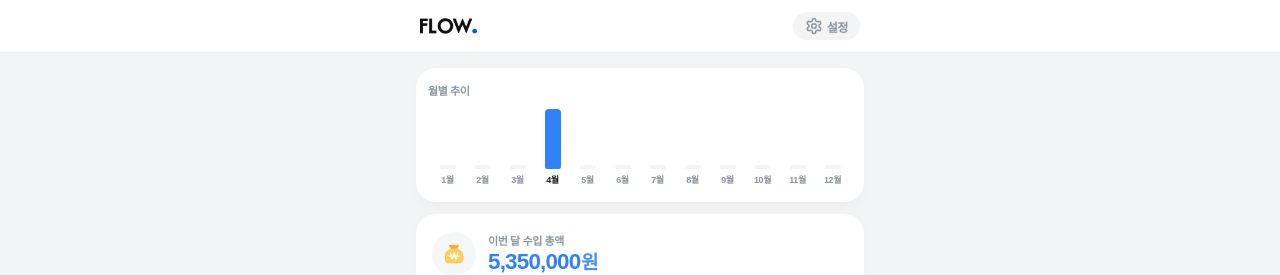
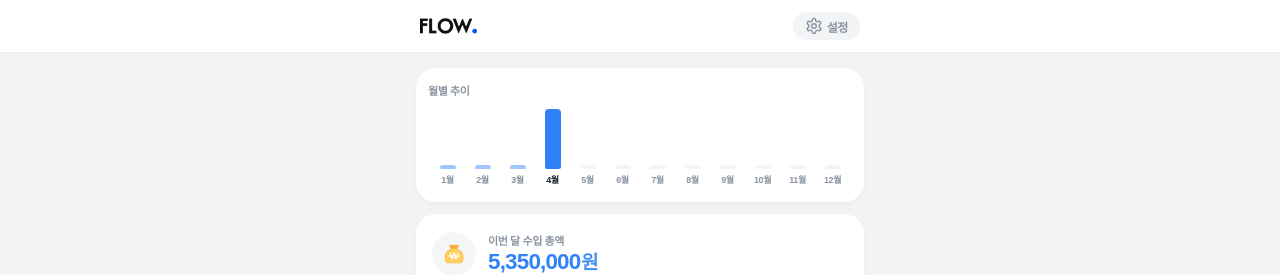
Before and after one commit to cathy-park/flow, a React (Vite) app: page / in a window 1280 px wide. Both pictures are taken after a click on the button "수입". Shown: the top 275 px of the page. Built offline with nearby package versions, Linux system fonts and the light colour scheme; a web font is replaced by a local one.

Commit message:
UI: Adjust graph colors for past months and resize tax icon

```diff
--- a/src/App.jsx
+++ b/src/App.jsx
@@ -118,7 +118,7 @@ function HomeSummaryRow({ icon, label, amount, color, subText, onClick }) {
   return (
     <div className="summary-row" onClick={onClick}>
       <div className="summary-icon-box">
-        {icon.startsWith('http') || icon.startsWith('/') ? <img src={icon} alt="" className="summary-icon-img" /> : <span className="summary-emoji">{icon}</span>}
+        {icon.startsWith('http') || icon.startsWith('/') ? <img src={icon} alt="" className={`summary-icon-img ${icon.includes('tax') ? 'tax-icon' : ''}`} /> : <span className="summary-emoji">{icon}</span>}
       </div>
       <div className="summary-text-stack">
         <div className="summary-header">
@@ -184,7 +184,13 @@ function MonthlyYearlyGraph({ data, currentMonth, type }) {
                 <motion.div
                   initial={{ height: 0 }}
                   animate={{ height: `${height}px` }}
-                  className={`graph-bar ${isActive ? (type === 'card' ? 'active-card' : (type === 'tax' ? 'active-tax' : 'active')) : ''}`}
+                  className={`graph-bar ${
+                    isActive
+                      ? (type === 'card' ? 'active-card' : (type === 'tax' ? 'active-tax' : 'active'))
+                      : (month < currentMonth
+                          ? (type === 'card' ? 'past-card' : (type === 'tax' ? 'past-tax' : 'past'))
+                          : '')
+                  }`}
                 />
               </div>
               <span className={`graph-month-label ${isActive ? 'active' : ''}`}>{month}월</span>
@@ -290,7 +296,7 @@ function DetailTab({ title, total, items, viewDate, navigateMonth, onAdd, onEdit
       <div className="toss-card summary-card-v2">
         <div className="detail-total-section">
           <div className="summary-icon-box" style={{ width: '44px', height: '44px' }}>
-            <img src={summaryIcon} alt="" className="summary-icon-img" />
+            <img src={summaryIcon} alt="" className={`summary-icon-img ${title === '세금' ? 'tax-icon' : ''}`} />
           </div>
           <div className="detail-total-wrapper">
             <span className="detail-total-label">이번 달 {title} 총액</span>
--- a/src/index.css
+++ b/src/index.css
@@ -200,6 +200,7 @@ body {
 }
 
 .summary-icon-img { width: 40px; height: 40px; object-fit: contain; }
+.tax-icon { width: 32px !important; height: 32px !important; }
 .summary-emoji { font-size: 18px; }
 
 .summary-text-stack { display: flex; flex-direction: column; gap: 0px; min-width: 0; flex: 1; text-align: left; }
@@ -464,6 +465,18 @@ body {
   background: var(--toss-purple);
 }
 
+.graph-bar.past {
+  background: #A0C8FF; /* Pastel Blue */
+}
+
+.graph-bar.past-card {
+  background: #B7E4C7; /* Pastel Green */
+}
+
+.graph-bar.past-tax {
+  background: #CAB9F7; /* Pastel Purple */
+}
+
 .graph-month-label {
   font-size: 9px;
   font-weight: 700;
```
